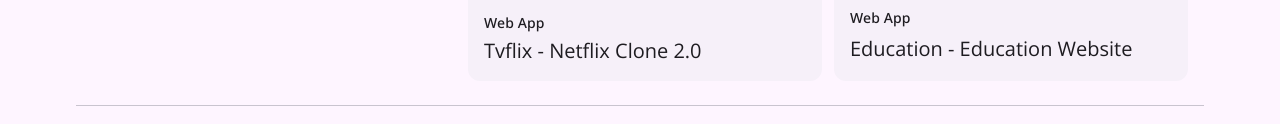
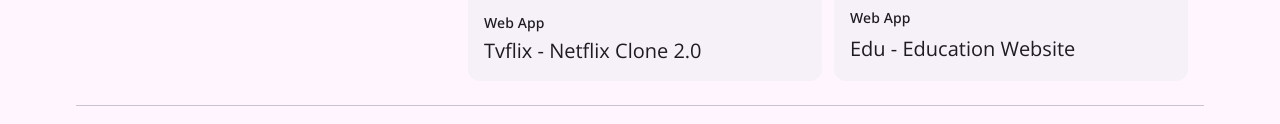
Before and after one commit to priyanshu-inu/Portfolio-priyanshu, a plain HTML site: page index.html in a window 1280 px wide. Shown: the part 1228-1352 px from the top of the page. Drawn offline with nearby package versions, Linux system fonts and the light colour scheme.

Commit message:
add-code

```diff
--- a/index.html
+++ b/index.html
@@ -342,7 +342,7 @@
                     <div class="card-content">
                       <span class="label-large card-subtitle"> Web App </span>
                       <h3 class="title-large card-title">
-                        Education - Education Website
+                        Edu - Education Website
                       </h3>
                     </div>
                     <a
```
